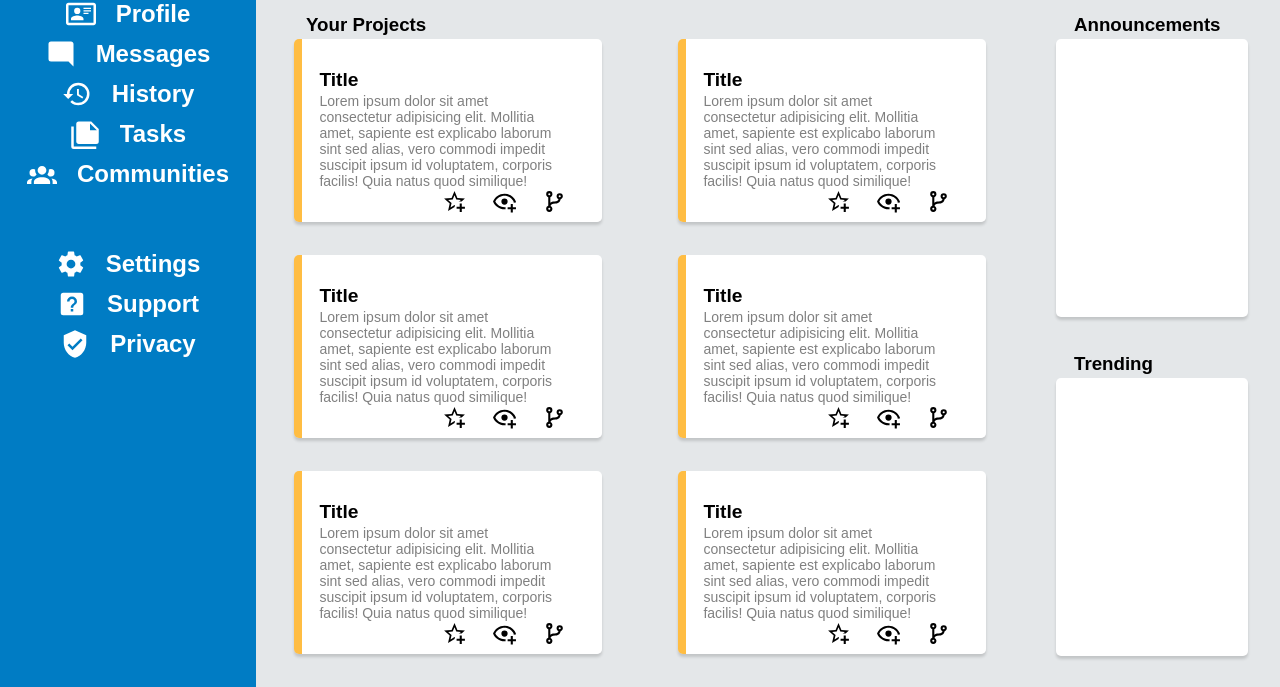
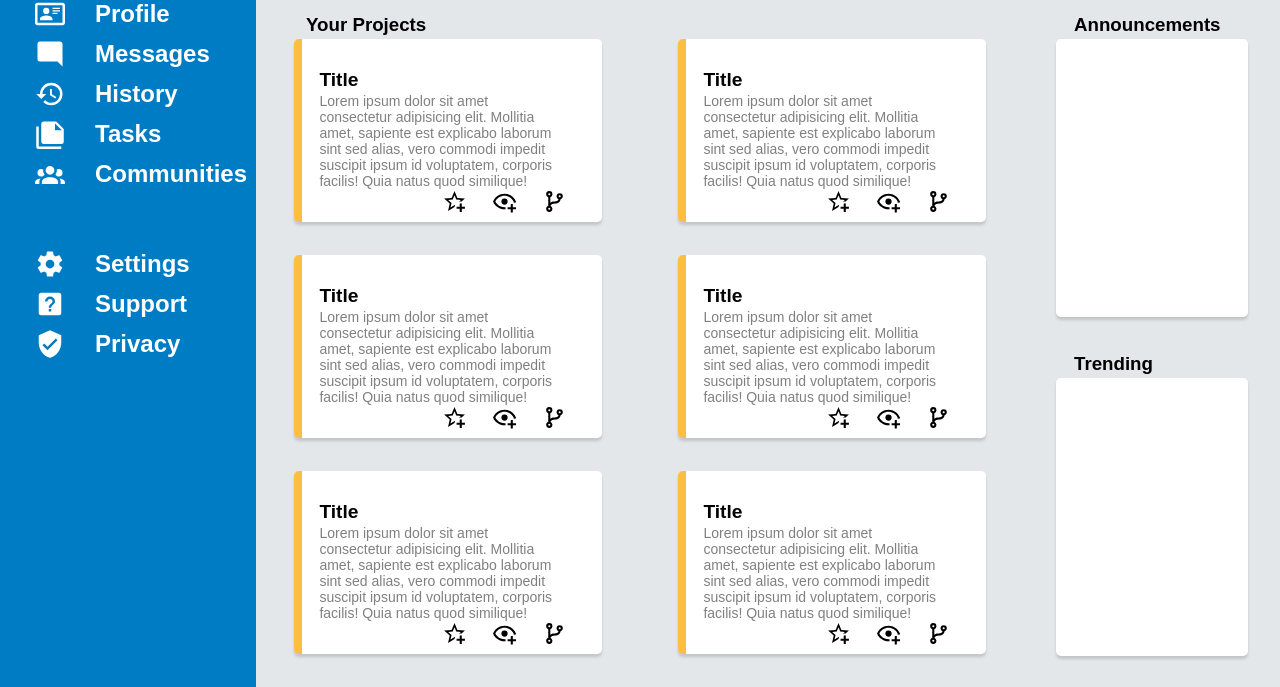
Before and after one commit to Cyber-Aarow/admin-dashboard, a plain HTML site: page index.html in a window 1280 px wide. Shown: the part 151-838 px from the top of the page. Drawn offline with Linux system fonts and the light colour scheme.

Commit message:
Correctly reposition the icons and labels for the list items.

```diff
--- a/style.css
+++ b/style.css
@@ -122,10 +122,11 @@ body {
 }
 
 li {
+    padding-left: 35px;
     margin: 10px 0 10px;
     display: grid;
     grid-auto-flow: column;
-    justify-content: center;
+    justify-content: left;
     align-items: center;
 }
 
@@ -141,6 +142,16 @@ li:hover {
     padding: 20px 0 20px;
 }
 
+img {
+    fill: white;
+    height: 30px;
+    width: 30px;
+    color: white;
+    filter: invert(100%);
+    text-align: center;
+    margin-right: 30px;
+}
+
 .dashboard {
     /*background: url(icons/dashboard.svg) no-repeat;
     background-position: 6%;
@@ -149,15 +160,7 @@ li:hover {
     font-size: xx-large;
 }
 
-img {
-    fill: white;
-    height: 30px;
-    width: 30px;
-    color: white;
-    filter: invert(100%);
-    text-align: center;
-    margin-right: 20px;
-}
+
 
 .dash-icon {
     height: 70px;
```
